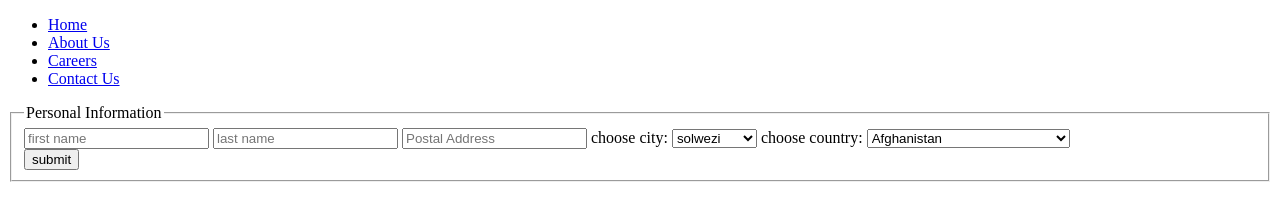
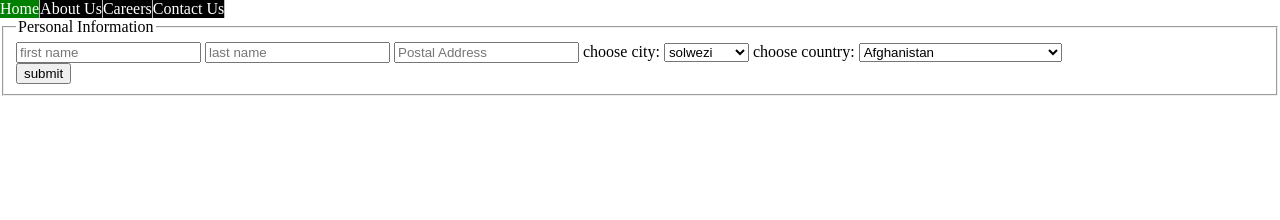
Before and after one commit to elisha2kyakpo1/WebProject, a plain HTML site: page index.html in a window 1280 px wide. Drawn offline with Linux system fonts and the light colour scheme.

Commit message:
added css

```diff
--- a/css/style.css
+++ b/css/style.css
@@ -0,0 +1,40 @@
+body{
+  margin: 0px;
+  padding: 0px;
+}
+
+ul,li,a {
+  margin: 0px;
+  padding: 0px;
+  list-style: none;
+  text-decoration: none;
+
+}
+
+li,
+a {
+  float: left;
+  text-align: center;
+  background-color: black;
+  color: white;
+  justify-content: right;
+  text-justify: auto;
+
+  display: block;
+}
+a:hover {
+  background-color: tomato;
+  display: block;
+}
+a:visited {
+  color: rosybrown;
+}
+
+#home {
+  background-color: green;
+}
+li{border-right: 1px solid #bbb;
+
+  display: inline;
+
+}
--- a/index.html
+++ b/index.html
@@ -11,14 +11,14 @@
 
   <nav id="pie">
     <ul>
-      <li><A href="Home.HTML">Home</A></li>
+      <li><A id="home" href="Home.HTML">Home</A></li>
       <li><A href="AboutUs.HTML">About Us</A></li>
       <li><A href="careers.HTML">Careers</A></li>
       <li><A href="ContactUs.HTML">Contact Us</A></li>
     </ul>
 
   </nav>
-
+<br/>
   <form action="#" id="form1" target="_blank">
     <fieldset id="data">
       <legend>Personal Information</legend>
```
